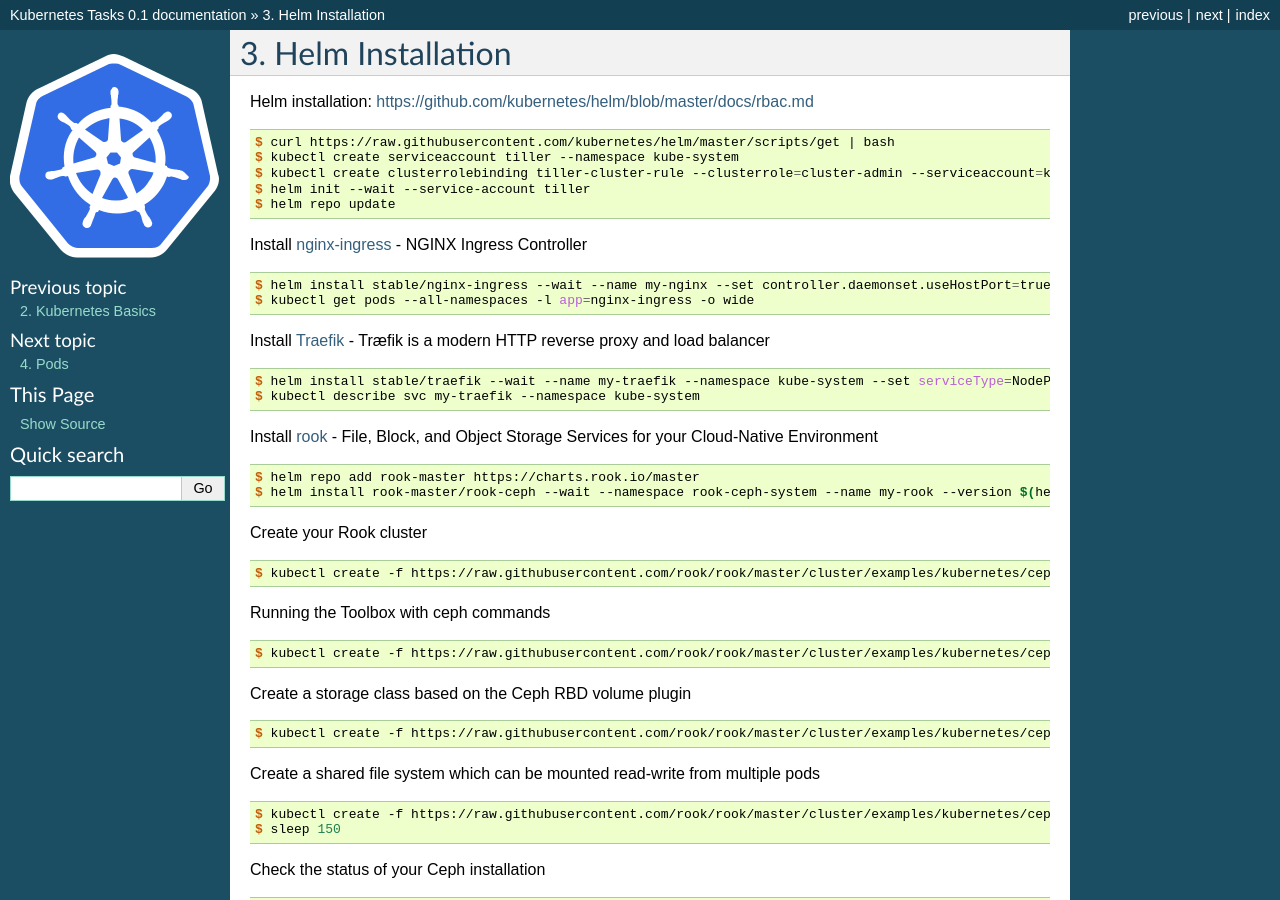
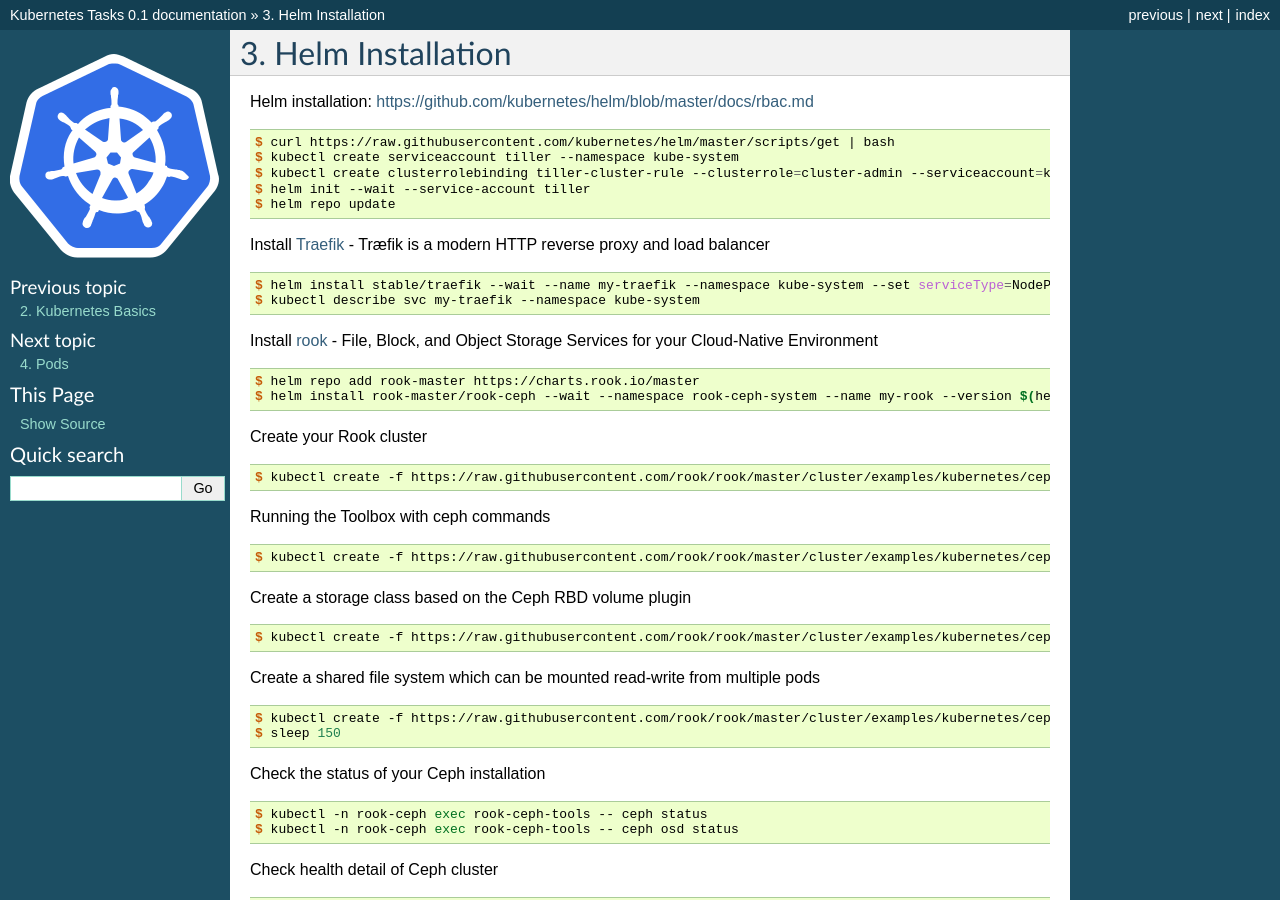
Before and after one commit to ruzickap/multinode_kubernetes_cluster, a Sphinx documentation site: the page built from docs/source/03-k8s-helm_and_packages.rst, in a window 1280 px wide and 900 px high. Built offline with Sphinx 7.4.7, drawn with Linux system fonts in a browser that asks for light colours.

Commit message:
Remove nginx-ingress from docs

```diff
--- a/docs/source/03-k8s-helm_and_packages.rst
+++ b/docs/source/03-k8s-helm_and_packages.rst
@@ -10,13 +10,6 @@
    $ kubectl create clusterrolebinding tiller-cluster-rule --clusterrole=cluster-admin --serviceaccount=kube-system:tiller
    $ helm init --wait --service-account tiller
    $ helm repo update
-
-Install `nginx-ingress <https://github.com/kubernetes/ingress-nginx>`_ - NGINX Ingress Controller
-
-.. code-block:: shell-session
-
-   $ helm install stable/nginx-ingress --wait --name my-nginx --set controller.daemonset.useHostPort=true,controller.kind=DaemonSet,controller.metrics.enabled=true,controller.service.type=NodePort,controller.stats.enabled=true,rbac.create=true
-   $ kubectl get pods --all-namespaces -l app=nginx-ingress -o wide
 
 Install `Traefik <https://github.com/containous/traefik>`_ - Træfik is a modern HTTP reverse proxy and load balancer
 
```
